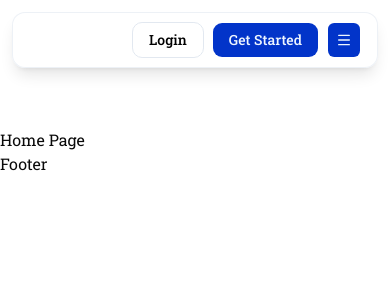
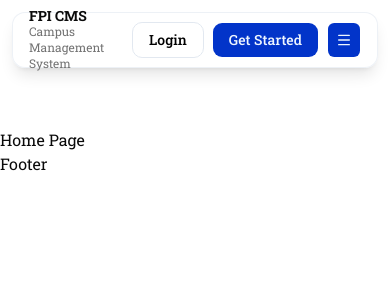
Before and after one commit to safin33221/Fpi-CMS, a Next.js app: page / in a window 390 px wide. Shown: the top 300 px of the page. Built offline with nearby package versions, Linux system fonts and the light colour scheme.

Commit message:
Update :Navbar Logo

```diff
--- a/src/components/shared/Navbar.tsx
+++ b/src/components/shared/Navbar.tsx
@@ -23,7 +23,7 @@ export default function Navbar() {
                 {/* Logo */}
                 <Link href="/" className="flex items-center gap-3">
 
-                    <div className="hidden sm:block">
+                    <div className="">
                         <h1 className="text-sm font-bold leading-none lg:text-base">
                             FPI CMS
                         </h1>
```
